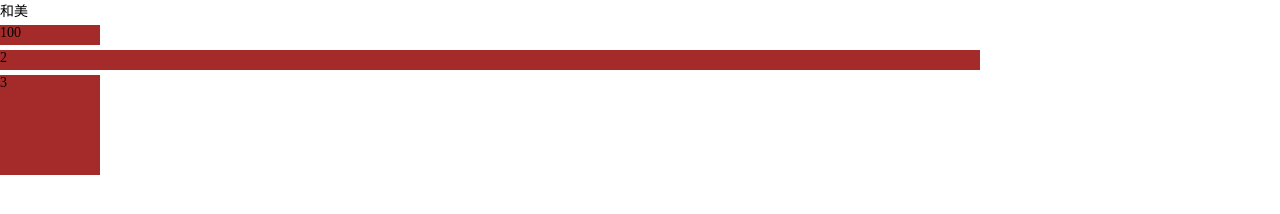
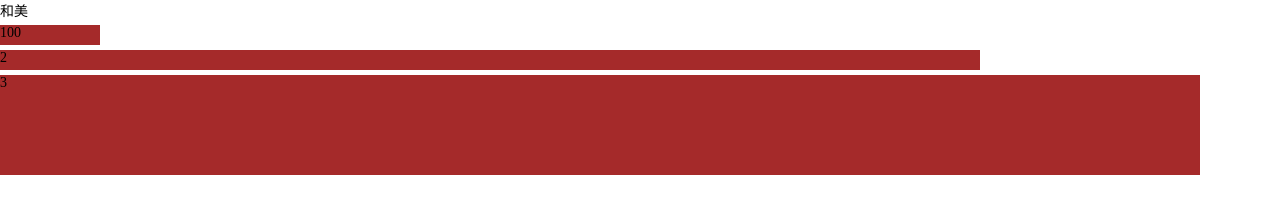
Before and after one commit to planxiaowei/planxiaowei, a plain HTML site: page index.html in a window 1280 px wide. Drawn offline with Linux system fonts and the light colour scheme.

Commit message:
Update index.html

```diff
--- a/index.html
+++ b/index.html
@@ -27,7 +27,7 @@
         }
         .d3{
             height: 100px;
-            width: 100px;
+            width: 1200px;
             background-color: brown;
         }
 
```
